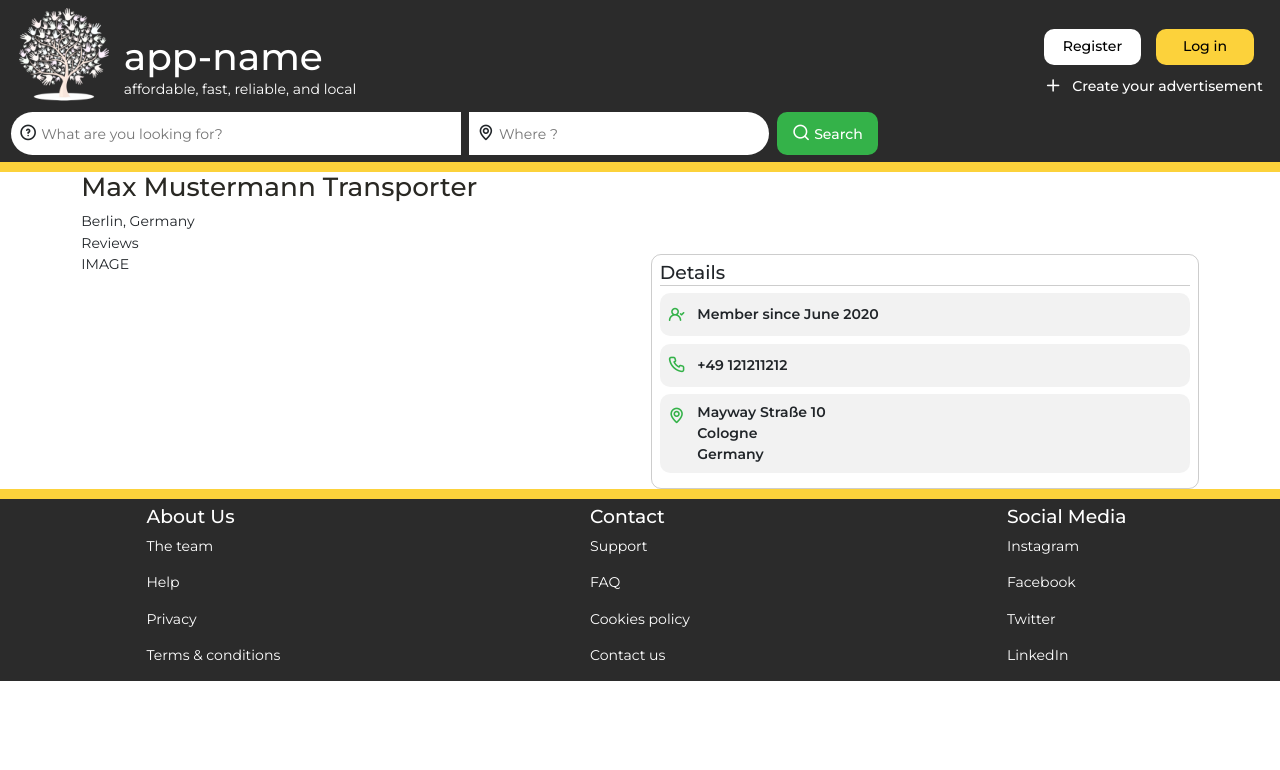
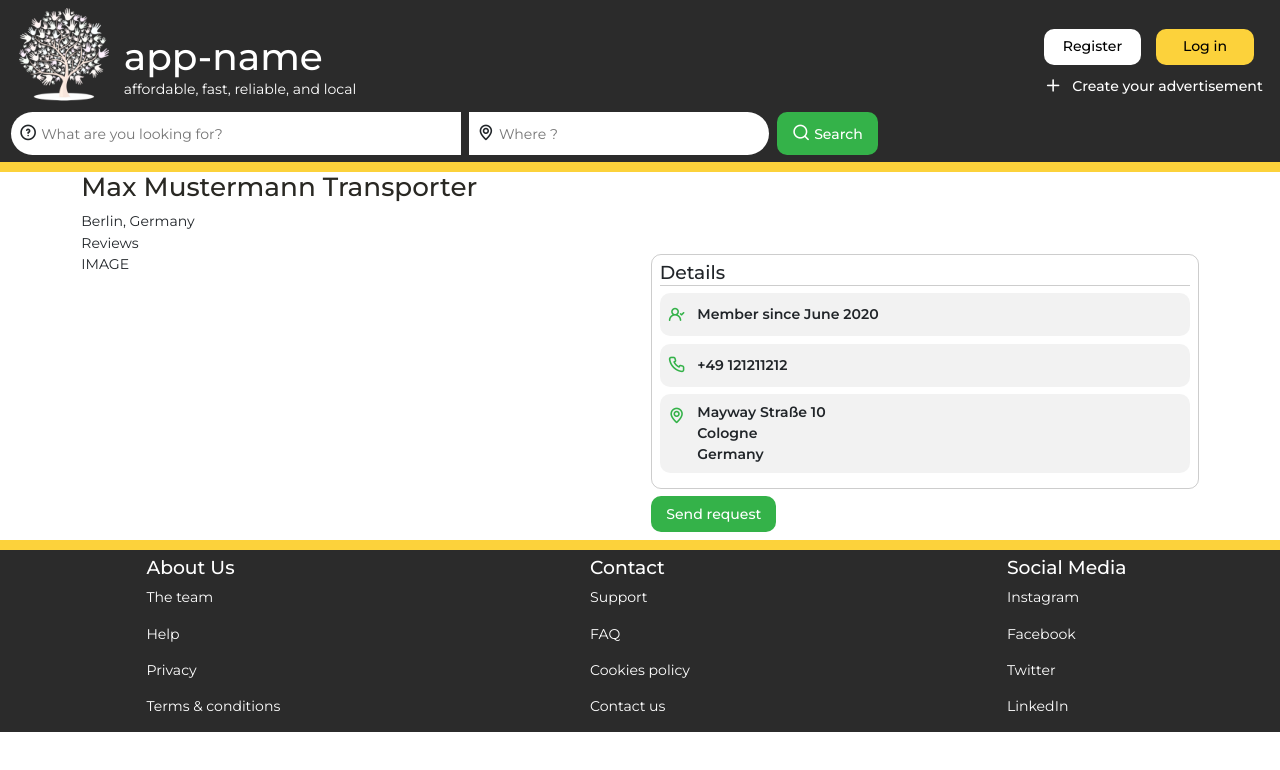
Before and after one commit to anoj-kt/finalproject-frontend, a React (Create React App) app: page /service/1 in a window 1280 px wide. Shown: the top 770 px of the page. Built offline with nearby package versions, Linux system fonts and the light colour scheme.

Commit message:
Added send request button

```diff
--- a/src/components/ServiceDetails.js
+++ b/src/components/ServiceDetails.js
@@ -1,6 +1,7 @@
 import { useState, useEffect } from 'react';
 import { Container, Row, Col } from 'react-bootstrap';
 import { Form, FormGroup, Label, Input, FormFeedback } from 'reactstrap'
+import { Link } from 'react-router-dom';
 
 const ServiceDetails = () => {
 
@@ -44,6 +45,11 @@ const ServiceDetails = () => {
                             </div>
                         </div>
                     </div>
+                    <Link to="./service/:serviceID/request/new'" style={{textDecoration: 'none'}}>
+                        <button className="button service__request-btn">
+                            Send request
+                        </button>
+                    </Link>
                 </Col>
             </Row>
             {/* ======PRICE====== */}
--- a/src/index.css
+++ b/src/index.css
@@ -679,6 +679,18 @@ a {
   margin-bottom: 0;
 }
 
+.service__request-btn {
+  border-radius: 10px;
+  margin: 0.5rem auto;
+  padding: 0.5rem 1rem;
+  font-weight: var(--font-medium);
+  background-color: var(--main-green);
+  color: white;
+}
+.service__request-btn:hover {
+  background-color: var(--main-green-alt);
+}
+
  /* =================REQUEST DETAILS================= */
 
 .requestdetails__container {
```
